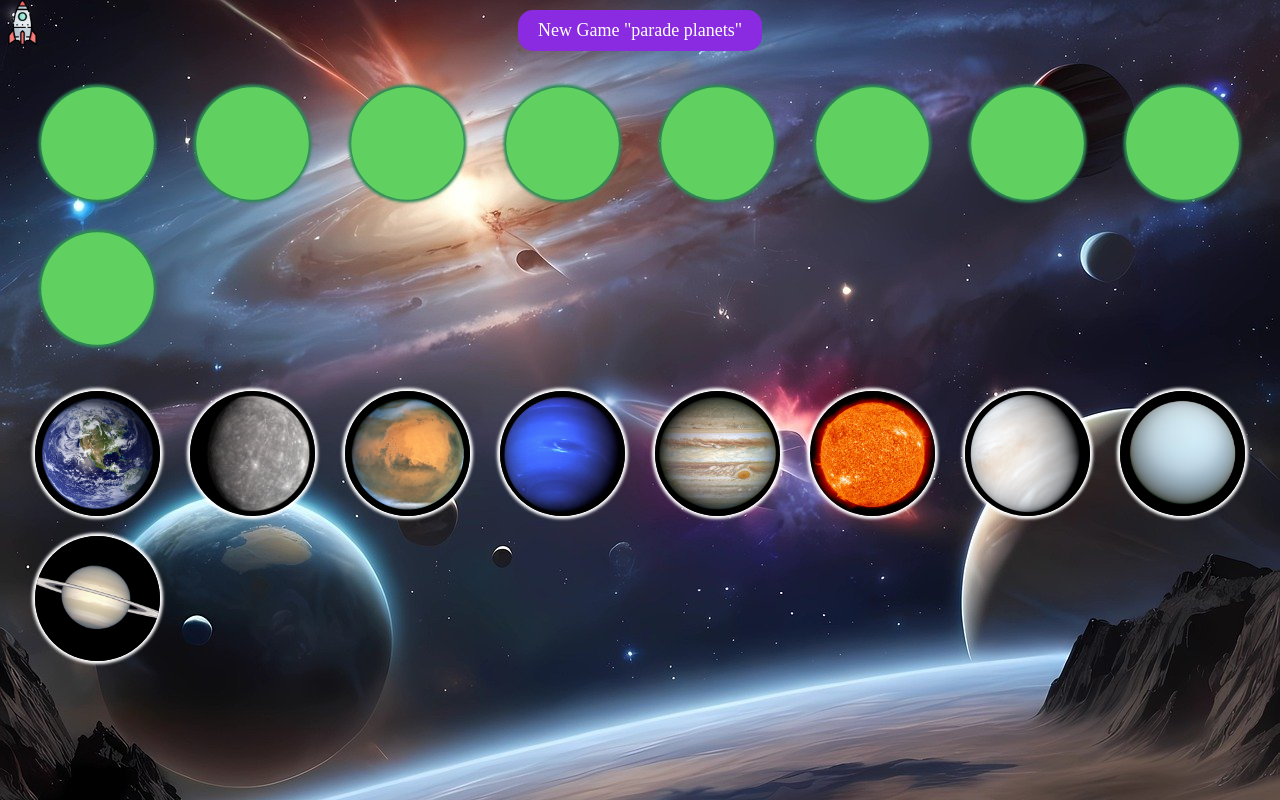
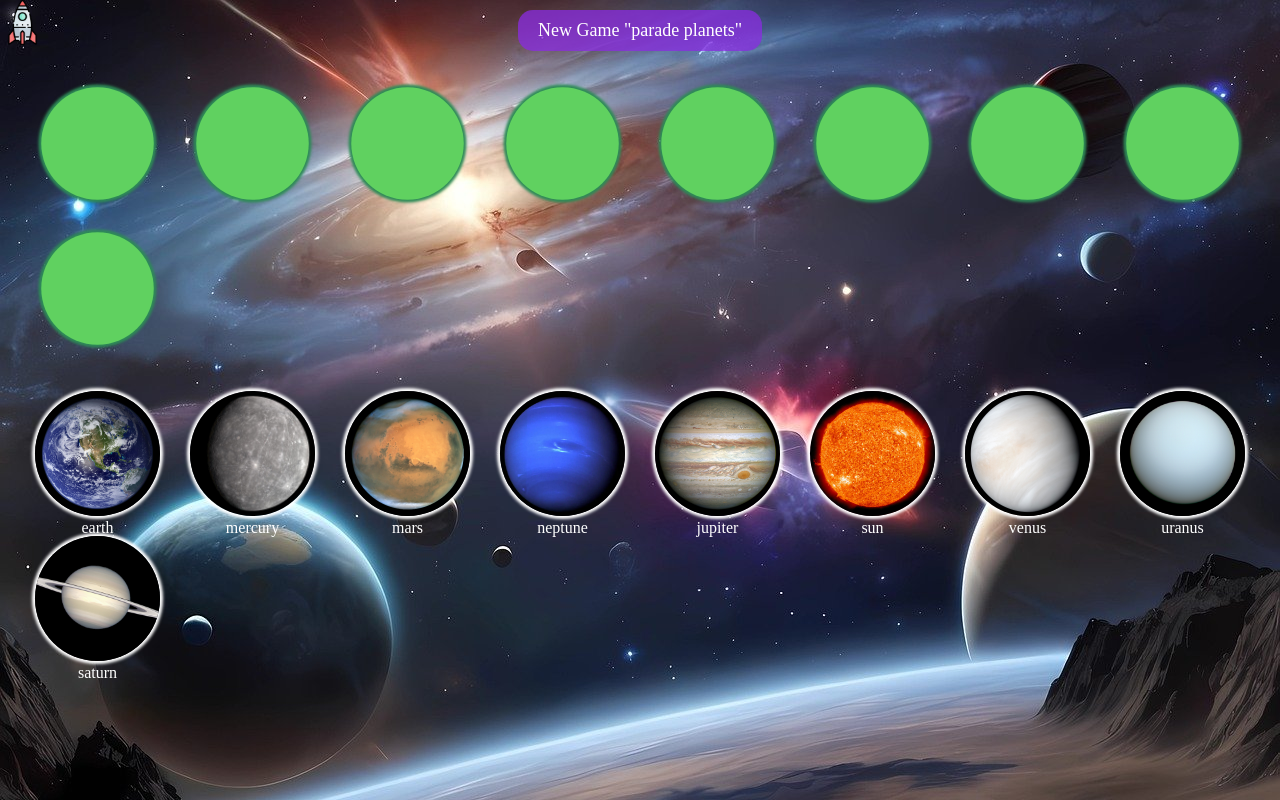
Before and after one commit to IHerelis/parade_planets_react_vt-app, a React (Vite) app: page / in a window 1280 px wide. Built offline with nearby package versions, Linux system fonts and the light colour scheme.

Commit message:
add planets name inscription

```diff
--- a/src/components/parade-planets/Game-item.jsx
+++ b/src/components/parade-planets/Game-item.jsx
@@ -1,6 +1,19 @@
 import React from 'react';
 
 const GameItem = ({planetItem, startDrag, index, dropped, dragOver, dragLeave, dragEnd}) => {
+
+  // const nameFanLetters = (value) => {
+  //   const lettersList = document.querySelectorAll(".item__name");
+
+  //   let deg = 0;
+  //   for (let item of lettersList) {
+  //     item.style.transform = `rotate(${deg}deg)`;
+  //     deg += value;
+  //   }
+
+  //   return value;
+  // }
+  // nameFanLetters(50);
 
   return (
     <div className='field__item'
@@ -8,6 +21,14 @@ const GameItem = ({planetItem, startDrag, index, dropped, dragOver, dragLeave, d
     onDragStart={startDrag} draggable="true" data-index={index} data-name={planetItem.name}
     onDrop={dropped} onDragOver={dragOver} onDragLeave={dragLeave} onDragEnd={dragEnd}
     >
+      <div className='item__name'>
+        <div className='item__name__content'>{planetItem.name}</div>
+        {/* {
+          planetItem.name.split("").map((item, index) => {
+            return  <div key={index} className='item__name__content'>{item}</div>
+          })
+        } */}
+      </div>
 
     </div>
   );
--- a/src/components/parade-planets/GamePlanets.css
+++ b/src/components/parade-planets/GamePlanets.css
@@ -30,7 +30,7 @@
   padding: 10px 20px;
   font-size: 18px;
   color: white;
-  background-color: blueviolet;
+  background-color: rgb(138, 43, 226, 0.75);
   border-radius: 15px;
   transition: all 0.3s linear;
   position: relative;
@@ -38,9 +38,9 @@
 }
 
 .new-game__btn:hover {
-  background-color: rgb(106, 34, 173);
+  background-color: rgb(106, 34, 173, 0.75);
   box-shadow: 0px 0px 3px 3px white;
-  color: rgb(253, 159, 159);
+  color: yellow;
 }
 
 .game-parade__board {
@@ -69,11 +69,28 @@
   box-shadow: 0px 0px 3px 3px white;
   transition: all 0.3s linear;
   cursor: pointer;
+  position: relative;
 }
 
 .field__item:hover {
   transform: scale(1.1);
   box-shadow: 0px 0px 1px 1px white;
+}
+
+.item__name {
+  position: absolute;
+  top: 50%;
+  left: 50%;
+  transform-origin: 0% 100%;
+  padding-top: 65px;
+}
+
+.item__name__content {
+  position: absolute;
+  top: 100%;
+  left: 0;
+  transform: translateX(-50%);
+  color: white;
 }
 
 .field__item__empty {
```
